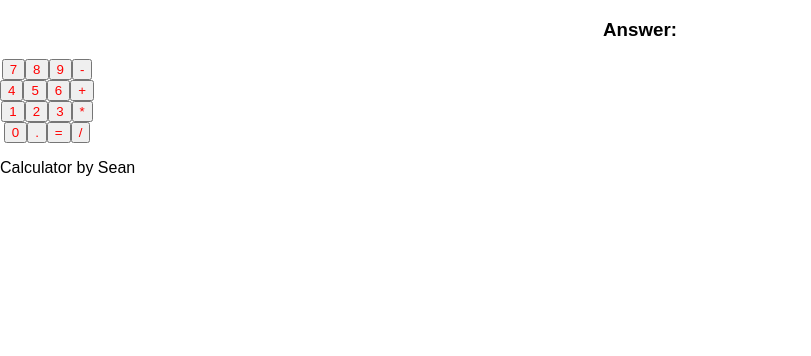
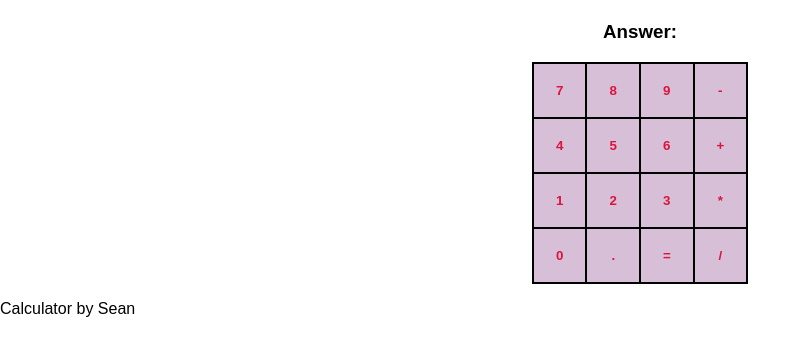
Before and after one commit to Seeanneb/CalculatorReact, a React (Create React App) app: page / in a window 1280 px wide. Shown: the top 356 px of the page, without its empty margins (0-811 px from the left). Built offline with nearby package versions, Linux system fonts and the light colour scheme.

Commit message:
handle submit function, sloppy but workingish

```diff
--- a/src/App.css
+++ b/src/App.css
@@ -29,8 +29,20 @@
 
 .container {
   display: table;
+  border: 1px solid black;
+  margin: auto;
 }
 
 .App button {
- color: red;
+ color: crimson;
+ font-weight: bold;
+ width: 25%;
+ border: 1px solid black;
+ background-color: thistle;
+ padding: 19px 22px;
+ cursor: pointer
 }
+
+.App button:hover {
+  background-color: rgb(240, 206, 240);
+}
--- a/src/App.js
+++ b/src/App.js
@@ -3,35 +3,72 @@ import logo from './logo.svg';
 import './App.css';
 
 class Calculator extends Component {
+  constructor(props){
+    super(props);
+    this.state = {
+      answer: '',
+      first: [],
+      operator: ' ',
+      second: []
+    }
+    this.handleSubmit = this.handleSubmit.bind(this)
+  }
+
+  handleSubmit(event){
+    event.preventDefault();
+    var value = event.target.value
+    var first = this.state.first
+    var integered = parseInt(value)
+    if (Number.isInteger(integered) || integered === 0 || value === '.'){
+    first.push(value)
+    this.setState({first: first})
+    } else if (value === '+' || value === '-' || value === '*' || value === '/') {
+        this.setState({operator: value})
+        console.log(this.state.operator)
+    } else if (this.state.operator != '') {
+      var second = this.state.second
+      if (Number.isInteger(integered) || integered === 0 || value === '.'){
+        second.push(value)
+        this.setState({second: second})
+      }
+    }
+  }
+
   render() {
+
     return (
       <div className="App">
-        <h3>Answer:</h3>
+        <h4>{this.state.first}</h4>
+        <h4>{this.state.operator}</h4>
+        <h4>{this.state.second}</h4>
+        <h3>Answer: {this.state.answer}</h3>
          <div className='container'>
+         <form>
           <div >
-           <button>7</button>
-           <button>8</button>
-           <button>9</button>
-           <button>-</button>
+           <button onClick={this.handleSubmit} value='7'>7</button>
+           <button onClick={this.handleSubmit} value='8'>8</button>
+           <button onClick={this.handleSubmit} value='9'>9</button>
+           <button onClick={this.handleSubmit} value='-'>-</button>
+           </div>
+          <div >
+           <button onClick={this.handleSubmit} value='4'>4</button>
+           <button onClick={this.handleSubmit} value='5'>5</button>
+           <button onClick={this.handleSubmit} value='6'>6</button>
+           <button onClick={this.handleSubmit} value='+'>+</button>
           </div>
           <div >
-           <button>4</button>
-           <button>5</button>
-           <button>6</button>
-           <button>+</button>
+           <button onClick={this.handleSubmit} value='1'>1</button>
+           <button onClick={this.handleSubmit} value='2'>2</button>
+           <button onClick={this.handleSubmit} value='3'>3</button>
+           <button onClick={this.handleSubmit} value='*'>*</button>
           </div>
           <div >
-           <button>1</button>
-           <button>2</button>
-           <button>3</button>
-           <button>*</button>
-          </div>
-          <div >
-           <button>0</button>
-           <button>.</button>
-           <button>=</button>
-           <button>/</button>
+           <button onClick={this.handleSubmit} value='0'>0</button>
+           <button onClick={this.handleSubmit} value='.'>.</button>
+           <button onClick={this.handleSubmit} value='='>=</button>
+           <button onClick={this.handleSubmit} value='/'>/</button>
            </div>
+          </form>
           </div>
          </div>
     );
```
